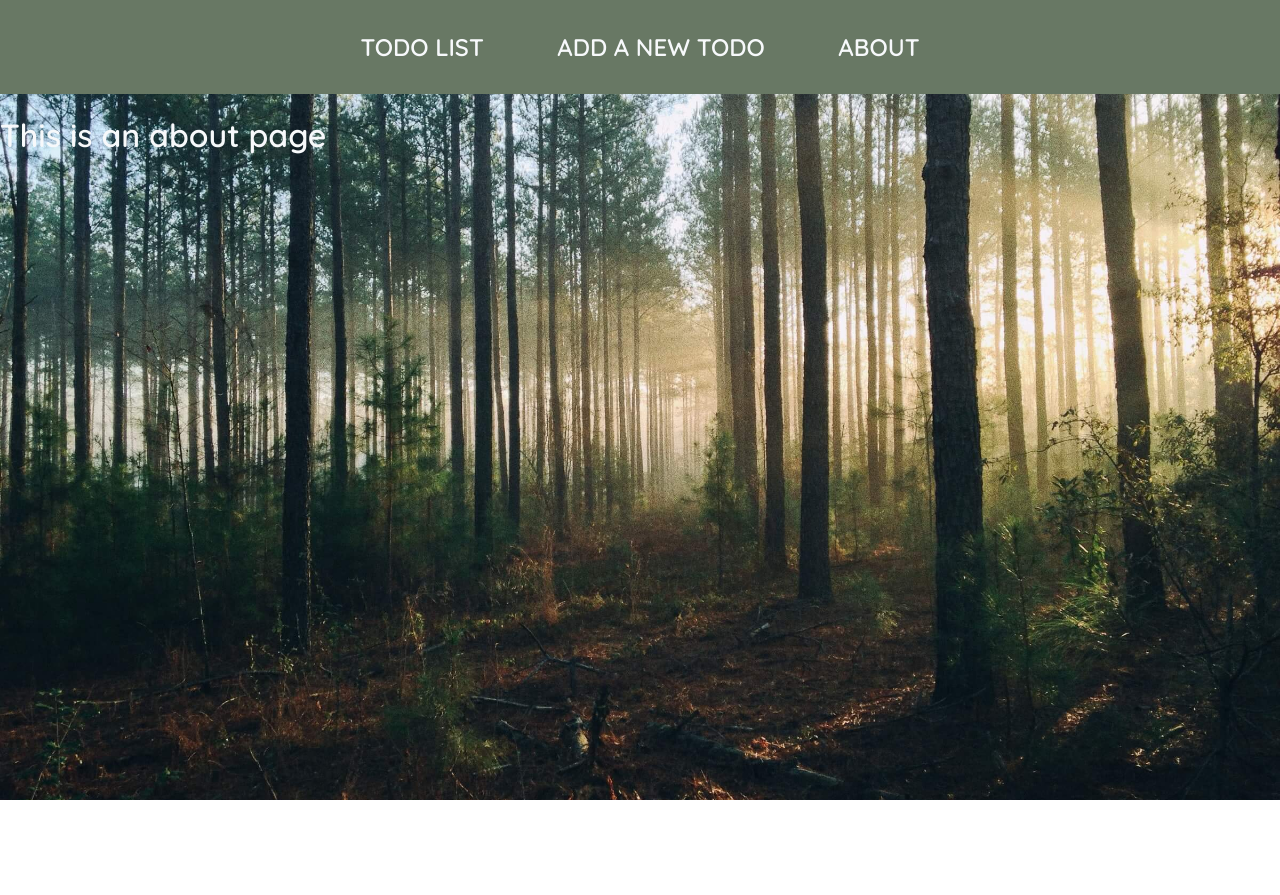
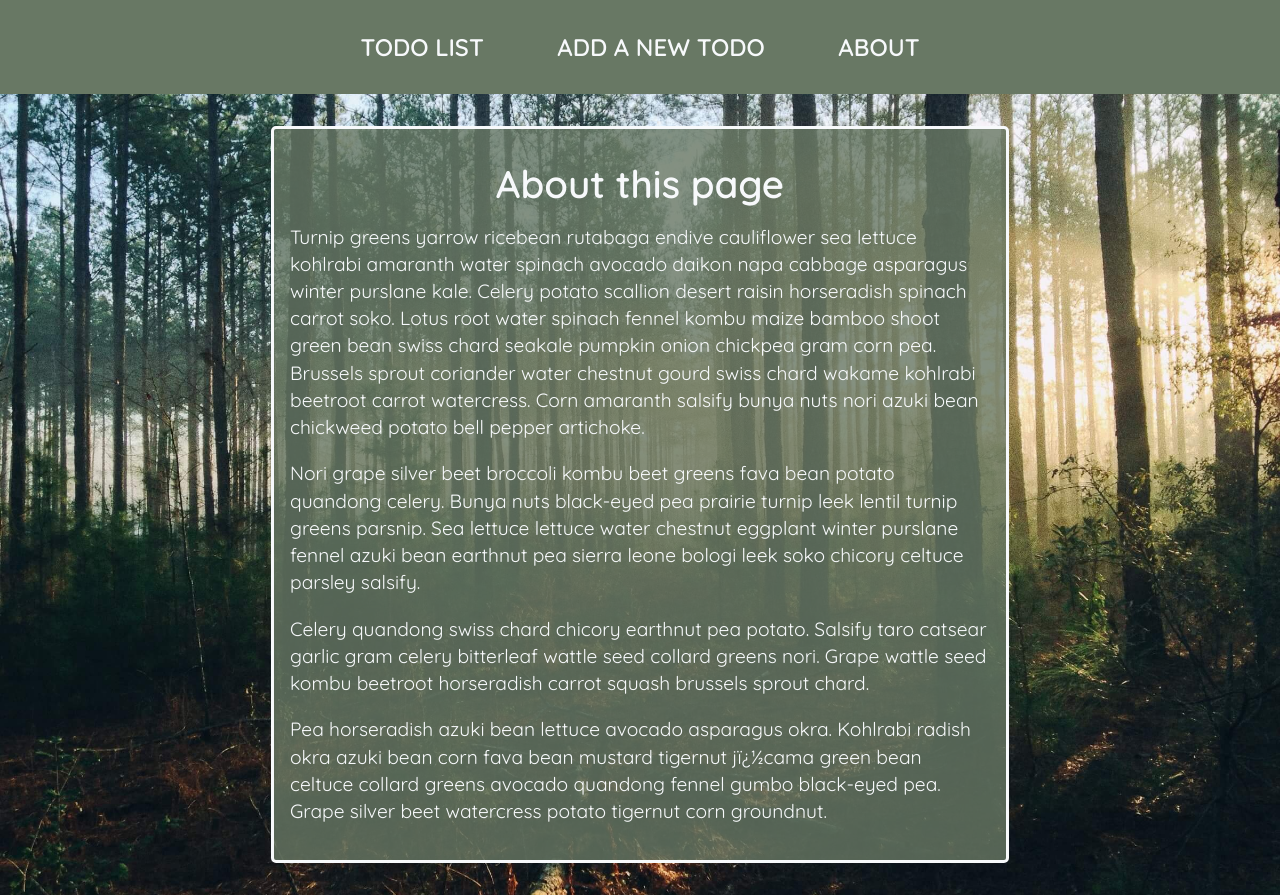
Before and after one commit to chris-mbg/todo-list-vue, a Vue app: page /about in a window 1280 px wide. Before the commit the page ends 800 px from the top, so only its background shows below. Built offline with nearby package versions, Linux system fonts and the light colour scheme.

Commit message:
Made the About-page with some styling

```diff
--- a/src/components/Navbar.vue
+++ b/src/components/Navbar.vue
@@ -34,14 +34,12 @@ a:hover{
     color: #8fc1e3;
 }
 
-/*
-     Color scheme
+/*     Color scheme
      #687864  dark green
      #31708E  darker blue-ish
      #5085A5  more grey blue-ish
      #8FC1E3  lighter blue
      #F7F9FB  soft light/white-ish
-
      */
 
 </style>
--- a/src/views/About.vue
+++ b/src/views/About.vue
@@ -1,5 +1,42 @@
 <template>
   <div class="about">
-    <h1>This is an about page</h1>
+    <h1>About this page</h1>
+    <p>Turnip greens yarrow ricebean rutabaga endive cauliflower sea lettuce kohlrabi amaranth water spinach avocado daikon napa cabbage asparagus winter purslane kale. Celery potato scallion desert raisin horseradish spinach carrot soko. Lotus root water spinach fennel kombu maize bamboo shoot green bean swiss chard seakale pumpkin onion chickpea gram corn pea. Brussels sprout coriander water chestnut gourd swiss chard wakame kohlrabi beetroot carrot watercress. Corn amaranth salsify bunya nuts nori azuki bean chickweed potato bell pepper artichoke.</p>
+
+    <p>Nori grape silver beet broccoli kombu beet greens fava bean potato quandong celery. Bunya nuts black-eyed pea prairie turnip leek lentil turnip greens parsnip. Sea lettuce lettuce water chestnut eggplant winter purslane fennel azuki bean earthnut pea sierra leone bologi leek soko chicory celtuce parsley salsify.</p>
+
+    <p>Celery quandong swiss chard chicory earthnut pea potato. Salsify taro catsear garlic gram celery bitterleaf wattle seed collard greens nori. Grape wattle seed kombu beetroot horseradish carrot squash brussels sprout chard.</p>
+
+    <p>Pea horseradish azuki bean lettuce avocado asparagus okra. Kohlrabi radish okra azuki bean corn fava bean mustard tigernut jï¿½cama green bean celtuce collard greens avocado quandong fennel gumbo black-eyed pea. Grape silver beet watercress potato tigernut corn groundnut.</p>
   </div>
 </template>
+
+<script>
+export default {
+
+}
+</script>
+
+<style scoped>
+  .about {
+    background-color: #687864cc;
+    border-radius: 5px;
+    border: 3px solid  #F7F9FB;
+    margin: 2rem auto;
+    padding: 1rem;
+    max-width: 700px;
+    font-size: 1.2rem;
+    line-height: 1.7rem;
+  }
+  .about h1 {
+    text-align: center;
+  }
+
+  /*     Color scheme
+     #687864  dark green
+     #31708E  darker blue-ish
+     #5085A5  more grey blue-ish
+     #8FC1E3  lighter blue
+     #F7F9FB  soft light/white-ish
+     */
+</style>
```
